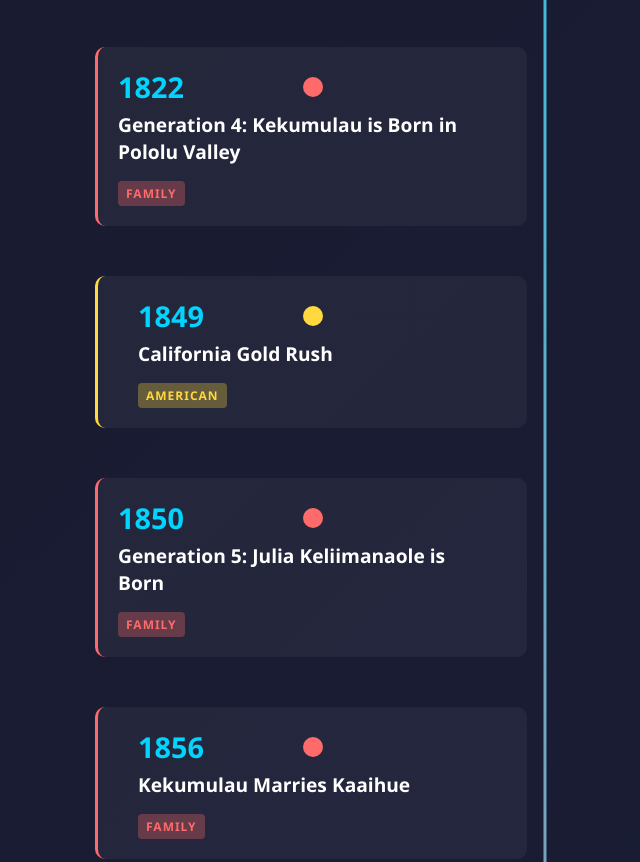
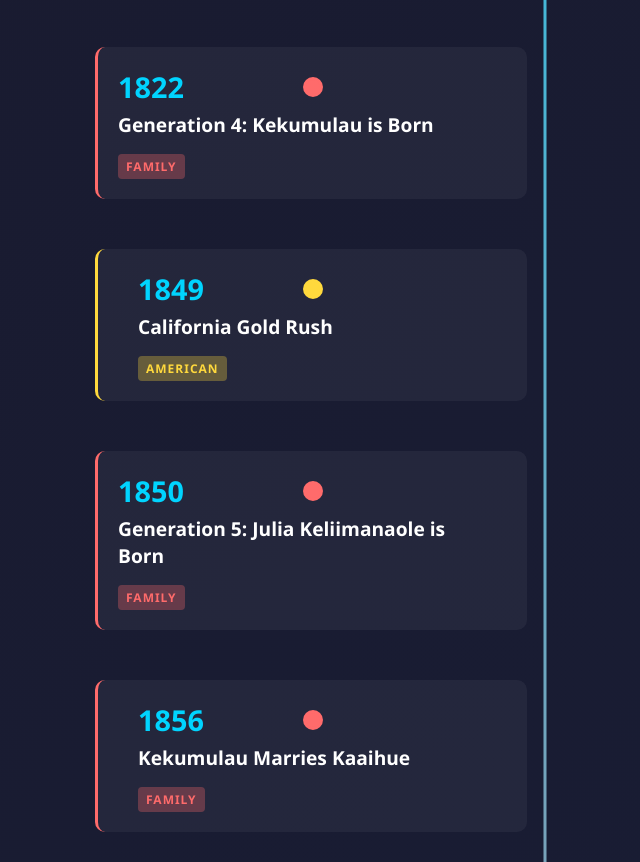
Before and after one commit to leonardlow/bulla-timeline, a plain HTML site: page index.html in a window 1280 px wide. Shown: the part 1720-2582 px from the top of the page, without its empty margins (95-735 px from the left). Drawn offline with Linux system fonts and the light colour scheme.

Commit message:
Simplify timeline entries - remove unnecessary narrative
Keep it simple. Family entries now focus on facts:
- Names, dates, relationships
- No extra storytelling or editorializing
- Levi's entry shortened - no longer cuts off
- All early generations (Gen 1-7) streamlined
- Gen 8-10 entries concise and clean

Timeline now lets the facts speak for themselves.

Co-Authored-By: Claude Haiku 4.5 <noreply@anthropic.com>

```diff
--- a/index.html
+++ b/index.html
@@ -316,7 +316,7 @@
             {
                 year: 1756,
                 title: "Generation 1: Kapokini is Born",
-                description: "Kapokini (Kane) is born in Kohala, Hawaii Island. He enters the world during the Hawaiian Kingdom period, decades before unification under Kamehameha I. His lineage will span over two and a half centuries. He is the earliest documented ancestor of the Low family—the beginning of a line that will carry forward through ten generations to today.",
+                description: "Kapokini (Kane) is born in Kohala, Hawaii Island. He is the earliest documented ancestor of the Low family.",
                 category: "family"
             },
             {
@@ -328,7 +328,7 @@
             {
                 year: 1778,
                 title: "Generation 2: Kaphinui is Born",
-                description: "Kaphinui (Kane) is born in Kohala. He is the son of Kapokini, continuing the family line through generations. Captain Cook arrives in Hawaii this same year, beginning sustained European contact. The Low family enters the second generation in an era when the Hawaiian islands remain independent and Kapokini's lineage grows.",
+                description: "Kaphinui (Kane) is born in Kohala. He is the son of Kapokini. Captain Cook arrives in Hawaii this same year, beginning sustained European contact.",
                 category: "family"
             },
             {
@@ -346,13 +346,13 @@
             {
                 year: 1800,
                 title: "Generation 3: Puulau is Born",
-                description: "Puulau (Kane) is born in Kohala. He is the son of Kaphinui, the third generation of the Low family. He grows up in a unified Hawaiian Kingdom under Kamehameha I's reign, which began in 1795.",
+                description: "Puulau (Kane) is born in Kohala. He is the son of Kaphinui.",
                 category: "family"
             },
             {
                 year: 1822,
-                title: "Generation 4: Kekumulau is Born in Pololu Valley",
-                description: "Kekumulau (Kane) is born in Pololu Valley, Kohala—the ancestral home of the Low family. He is the son of Puulau and represents the fourth generation. He will live through transformation unlike any his ancestors knew: the Overthrow, Annexation, and the beginning of American influence.",
+                title: "Generation 4: Kekumulau is Born",
+                description: "Kekumulau (Kane) is born in Pololu Valley, Kohala. He is the son of Puulau.",
                 category: "family"
             },
             {
@@ -364,7 +364,7 @@
             {
                 year: 1850,
                 title: "Generation 5: Julia Keliimanaole is Born",
-                description: "Julia Keliimanaole Wahineaea Kekumulau (Wahine) is born in Honokane, Kohala. She is the daughter of Kekumulau and represents the fifth generation. She will witness the most transformative decades in Hawaiian history—the Overthrow and Annexation that reshape the islands forever.",
+                description: "Julia Keliimanaole Wahineaea Kekumulau (Wahine) is born in Honokane, Kohala. She is the daughter of Kekumulau.",
                 category: "family"
             },
             {
@@ -382,7 +382,7 @@
             {
                 year: 1878,
                 title: "Generation 6: Kalua Lahapa Pimoe is Born",
-                description: "Kalua Lahapa Pimoe Makahi (Wahine) is born on March 26, 1878 in Honokane, Kohala. She is the daughter of Julia and Jonah, representing the sixth generation. She enters a world where the Hawaiian Kingdom's independence faces existential threats. She will live to see Hawaii become a U.S. state.",
+                description: "Kalua Lahapa Pimoe Makahi (Wahine) is born on March 26, 1878 in Honokane, Kohala. She is the daughter of Julia and Jonah.",
                 category: "family"
             },
             {
@@ -406,7 +406,7 @@
             {
                 year: 1912,
                 title: "Generation 7: Emma Kaleiaukai is Born",
-                description: "Emma Kaleiaukai (Makahi) Kamaka (Wahine) is born on November 12, 1912 in Kalaoa, Kona, Hawaii. She is the daughter of Kalua and Jacob, representing the seventh generation. She enters the world as Hawaii is settling into its new role as a U.S. territory. She will witness Pearl Harbor, WWII, and Hawaii's path to statehood.",
+                description: "Emma Kaleiaukai (Makahi) Kamaka (Wahine) is born on November 12, 1912 in Kalaoa, Kona, Hawaii. She is the daughter of Kalua and Jacob.",
                 category: "family"
             },
             {
@@ -424,13 +424,13 @@
             {
                 year: 1943,
                 title: "Generation 8: Leonard Leen Low Sr. is Born",
-                description: "Leonard Leen Low Sr. (Kane) is born on October 11, 1943 in Honolulu, Oahu during World War II. He is the son of Emma and Joseph Rodrigues Souze, representing the eighth generation. He enters a world at war, with Hawaii under martial law. He will become a father to the ninth generation and plant seeds for the family that follows.",
+                description: "Leonard Leen Low Sr. (Kane) is born on October 11, 1943 in Honolulu, Oahu. He is the son of Emma and Joseph Rodrigues Souze, representing the eighth generation.",
                 category: "family"
             },
             {
                 year: 1947,
                 title: "Generation 8: Rowena Kehaulani Souza is Born",
-                description: "Rowena Kehaulani Souza (Wahine) is born on December 7, 1947 in Honolulu, Oahu. She is the daughter of Emma and Joseph Rodrigues Souze, representing the eighth generation. The post-war era brings hope and change to Hawaii. Rowena carries both Hawaiian and Portuguese heritage. She will become the mother to the ninth generation and partner in building a blended family.",
+                description: "Rowena Kehaulani Souza (Wahine) is born on December 7, 1947 in Honolulu, Oahu. She is the daughter of Emma and Joseph Rodrigues Souze, representing the eighth generation.",
                 category: "family"
             },
             {
@@ -442,49 +442,49 @@
             {
                 year: 1966,
                 title: "Generation 9: Charon Kehaulani Low is Born",
-                description: "Charon Kehaulani Low (Wahine) is born on October 5, 1966 to Rowena Kehaulani Souza in Honolulu, Oahu. She is the first of the ninth generation. Born before Leonard Sr. entered the family, she will be adopted by him in 1969, becoming an official member of the Low family. She represents the strength of blended families built on love and commitment.",
+                description: "Charon Kehaulani Low (Wahine) is born on October 5, 1966 in Honolulu, Oahu. She is the daughter of Rowena.",
                 category: "family"
             },
             {
                 year: 1968,
                 title: "Generation 9: Charla Kahealani Low is Born",
-                description: "Charla Kahealani Low (Wahine) is born on May 20, 1968 to Rowena Kehaulani Souza in Honolulu, Oahu. She is the second of the ninth generation. Like Charon, Leonard Sr. will adopt her when he marries Rowena in 1969. The family expands in the newly formed state of Hawaii, building bonds that transcend biology.",
+                description: "Charla Kahealani Low (Wahine) is born on May 20, 1968 in Honolulu, Oahu. She is the daughter of Rowena.",
                 category: "family"
             },
             {
                 year: 1969,
-                title: "Generation 8 United: Leonard Sr. Marries Rowena",
-                description: "On November 14, 1969, Leonard Leen Low Sr. (Kane) marries Rowena Kehaulani Souza (Wahine) in Honolulu. Leonard Sr. adopts Rowena's two daughters, Charon and Charla. A new chapter of the Low family begins, uniting multiple lineages and establishing the foundation for Generation 9.",
+                title: "Generation 8: Leonard Sr. Marries Rowena",
+                description: "On November 14, 1969, Leonard Leen Low Sr. (Kane) marries Rowena Kehaulani Souza (Wahine) in Honolulu. Leonard Sr. adopts Charon and Charla.",
                 category: "family"
             },
             {
                 year: 1970,
                 title: "Generation 9: Leonard Low is Born",
-                description: "On August 7, 1970, Leonard Low (Kane) is born in Honolulu, Oahu. He is the biological son of Leonard Sr. and Rowena, representing the ninth generation and carrying 214 years of family history from Kapokini (born 1756). His birth continues a lineage that spans the Hawaiian Kingdom, its fall, and America's rise. He will grow to build a family—one forged through love, commitment, and choice—whose children will all inherit this legacy together.",
+                description: "On August 7, 1970, Leonard Low (Kane) is born in Honolulu, Oahu. He is the son of Leonard Sr. and Rowena.",
                 category: "family"
             },
             {
                 year: 1975,
                 title: "Generation 9: Bronson Low is Born",
-                description: "On December 18, 1975, Bronson Low (Kane) is born in Honolulu, Oahu. He is the biological son of Leonard Sr. and Rowena, representing the ninth generation. The family continues to grow. Generation 9 now includes four siblings: Charon and Charla (adopted by Leonard Sr.), and Leonard and Bronson (biological sons of Leonard Sr. and Rowena).",
+                description: "On December 18, 1975, Bronson Low (Kane) is born in Honolulu, Oahu. He is the son of Leonard Sr. and Rowena.",
                 category: "family"
             },
             {
                 year: 1976,
                 title: "Generation 7: Emma Kaleiaukai Passes Away",
-                description: "On January 6, 1976, Emma Kaleiaukai (Makahi) Kamaka (Wahine) dies at age 63 in Honolulu. Emma, of the seventh generation, lived through Pearl Harbor, WWII, and Hawaii's transformation from territory to state. Leonard is 5 years old; Bronson is a newborn. Emma's legacy continues through the values and stories she leaves behind to generations to come.",
+                description: "On January 6, 1976, Emma Kaleiaukai (Makahi) Kamaka (Wahine) dies at age 63 in Honolulu.",
                 category: "family"
             },
             {
                 year: 2011,
                 title: "Generation 10: Levi Laakea is Born",
-                description: "On February 15, 2011, Levi Laakea Leen Kamahao Holmbeck Low (Kane) is born in Honolulu, Oahu to Leonard Low and Halani Holmbeck. He is the first of the tenth generation and carries profound family heritage: **Leen** flows through three generations—from Leonard Sr. through Leonard to Levi—a continuous family thread spanning the ninth and tenth generations. **Kamahao** reflects his father's personal devotion to him. **Holmbeck** honors his mother Halani. Levi inherits 255 years of family history and becomes part of Generation 10.",
+                description: "On February 15, 2011, Levi Laakea Leen Kamahao Holmbeck Low (Kane) is born in Honolulu, Oahu to Leonard Low and Halani Holmbeck. He is the first of the tenth generation, inheriting 255 years of Low family history.",
                 category: "family"
             },
             {
                 year: 2016,
-                title: "Generations 8-10 United: The Low Family Gathers",
-                description: "On February 5, 2016, Leonard Low (Gen 9) formally marries Halani Holmbeck (Gen 8 equivalent) in Honolulu. Their partnership, which began years earlier, now weaves together their entire family under the Low name. Generation 10 includes: **Kristine Nani Barboza** and **Alissa Alohilani Barboza**, brought into the family through their mother Halani and their father's love and commitment; **Levi Laakea**, the biological son of Leonard and Halani; and **Brennan Keola**, who will be formally adopted in 2020. All four Gen 10 children share equally in the Low family legacy—255 years of Hawaiian, American, and family history flows through each of them.",
+                title: "Generation 9: Leonard Low Marries Halani Holmbeck",
+                description: "On February 5, 2016, Leonard Low (Kane, Gen 9) marries Halani Holmbeck (Wahine) in Honolulu. Together they bring Generation 10 under the Low family name: Kristine Nani, Alissa Alohilani, Brennan Keola, and Levi Laakea.",
                 category: "family"
             },
             {
@@ -495,8 +495,8 @@
             },
             {
                 year: 2020,
-                title: "Generation 10: Brennan Keola Officially Joins the Low Family",
-                description: "On February 26, 2020, Brennan Keola Barboza-Low (Kane) is formally adopted by Leonard Low, his legal name now bearing the Low family name. Born January 10, 2007, Brennan has been part of the family since the beginning, but this adoption makes official what was already true in the heart—he is a full and equal member of the Low family legacy. The four children of Generation 10—Kristine Nani, Alissa Alohilani, Brennan Keola, and Levi Laakea—now share the same name and the same 255-year lineage from Kapokini (Gen 1, 1756) to today.",
+                title: "Generation 10: Brennan Keola is Adopted",
+                description: "On February 26, 2020, Brennan Keola Barboza-Low (Kane) is formally adopted by Leonard Low. Born January 10, 2007, he now officially bears the Low family name alongside his three siblings: Kristine Nani, Alissa Alohilani, and Levi Laakea.",
                 category: "family"
             },
             {
```
